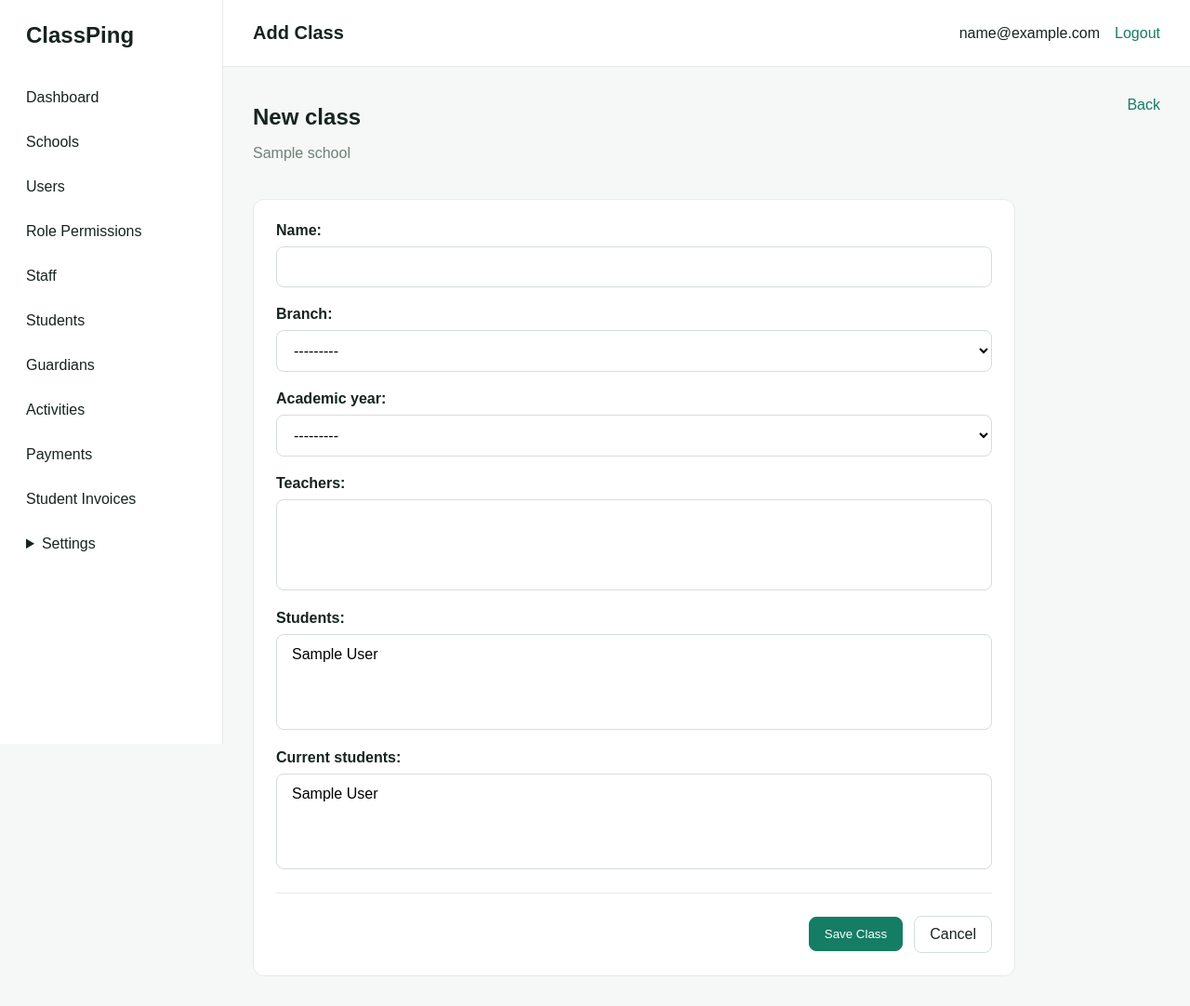
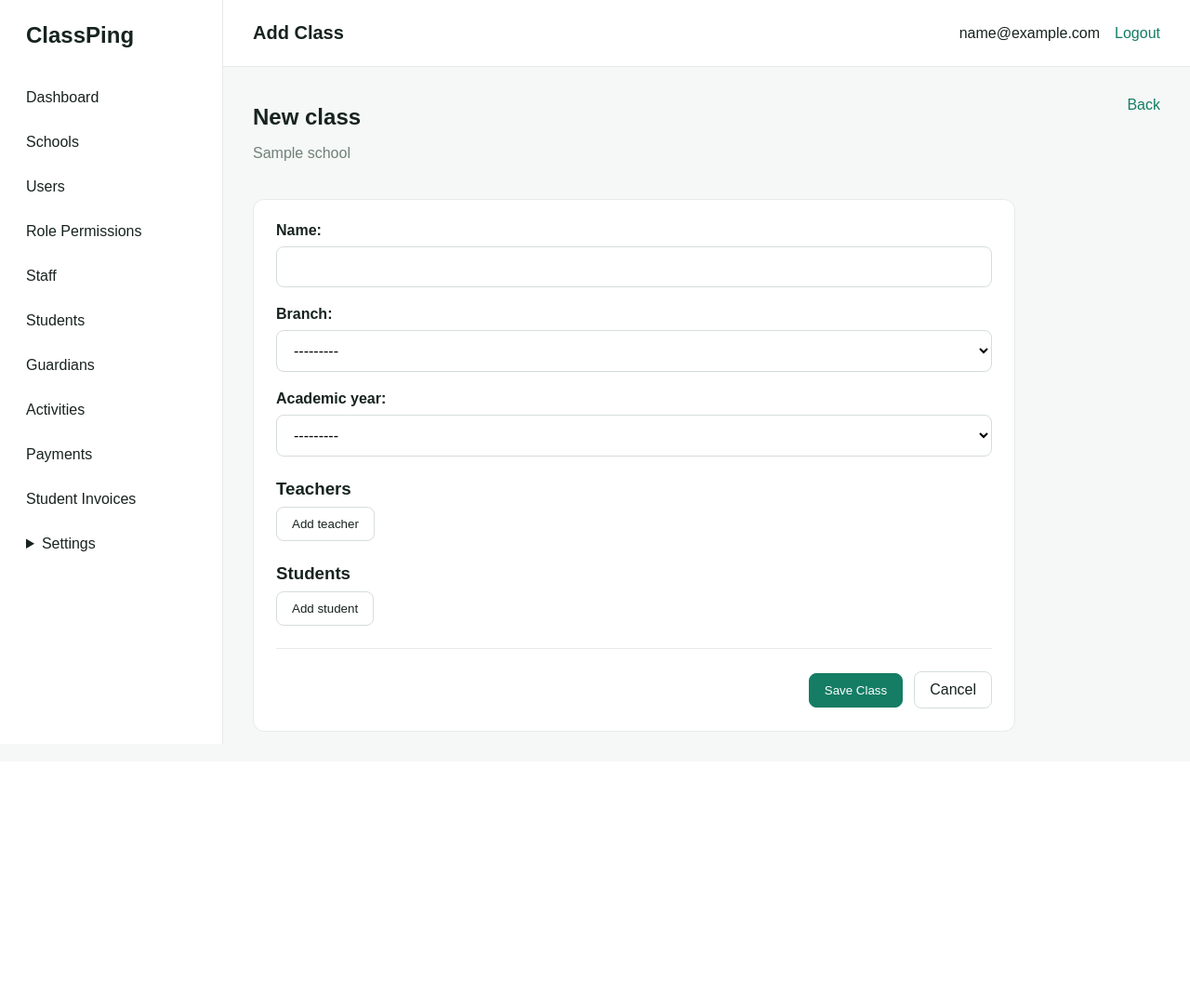
Before and after one commit to theclassping/classping-backend, a Django app: page /admin-web/schools/1/classes/add/ in a window 1280 px wide. Shown: the whole page at 93% size. After the commit the page ends 800 px from the top, so only its background shows below. Run offline with Django 4.2, Linux system fonts and the light colour scheme; a user stored in the database is signed in; tables that the repository leaves empty hold one stand-in row (values such as "Sample post"); lists and menus that the app fills with data are empty; parts of the project's set-up code (start-up, migrations or seed data) failed here and were passed over.

Commit message:
add reset pass url for school and fix class form

```diff
--- a/apps/admin_web/forms.py
+++ b/apps/admin_web/forms.py
@@ -1,7 +1,7 @@
 from django import forms
 from django.core.exceptions import ValidationError
 from django.db.models import Q
-from django.forms import BaseInlineFormSet, inlineformset_factory
+from django.forms import BaseInlineFormSet, inlineformset_factory, formset_factory
 
 from apps.academic_years.models import AcademicYear
 from apps.activities.models import Activity, ActivityImage, ActivityStudent
@@ -306,6 +306,68 @@ class ClassForm(forms.ModelForm):
         return cleaned_data
 
 
+class ClassTeacherRowForm(forms.Form):
+    staff = forms.ModelChoiceField(queryset=Staff.objects.none(), required=False, label="Existing teacher")
+    create_teacher = forms.BooleanField(required=False, label="Create new teacher")
+    first_name = forms.CharField(required=False, label="First name")
+    last_name = forms.CharField(required=False, label="Last name")
+    email = forms.EmailField(required=False, label="Email")
+    hire_date = forms.DateField(required=False, widget=forms.DateInput(attrs={"type": "date"}), label="Hire date")
+    qualification = forms.CharField(required=False, label="Qualification")
+
+    def __init__(self, *args, branch=None, **kwargs):
+        super().__init__(*args, **kwargs)
+        self.fields["staff"].queryset = Staff.objects.filter(
+            staff_type=Staff.StaffType.TEACHER, branch=branch
+        ).order_by("first_name", "last_name") if branch else Staff.objects.none()
+
+    def clean(self):
+        data = super().clean()
+        if not any(data.get(name) for name in ("staff", "create_teacher", "first_name", "last_name", "email")):
+            return data
+        if data.get("create_teacher"):
+            for name in ("first_name", "last_name", "email", "hire_date", "qualification"):
+                if not data.get(name): self.add_error(name, "This field is required for a new teacher.")
+            if data.get("email") and User.objects.filter(email__iexact=data["email"]).exists():
+                self.add_error("email", "A user with this email already exists.")
+        elif not data.get("staff"):
+            self.add_error("staff", "Select an existing teacher or create a new one.")
+        return data
+
+
+class ClassStudentRowForm(forms.Form):
+    student = forms.ModelChoiceField(queryset=Student.objects.none(), required=False, label="Existing student")
+    create_student = forms.BooleanField(required=False, label="Create new student")
+    first_name = forms.CharField(required=False, label="First name")
+    last_name = forms.CharField(required=False, label="Last name")
+    date_of_birth = forms.DateField(required=False, widget=forms.DateInput(attrs={"type": "date"}), label="Date of birth")
+    gender = forms.ChoiceField(required=False, choices=Student.GENDER_CHOICES, label="Gender")
+    enroll_date = forms.DateField(required=False, widget=forms.DateInput(attrs={"type": "date"}), label="Enrollment date")
+    status = forms.ChoiceField(required=False, choices=Student.STATUS_CHOICES, initial="active", label="Status")
+    is_current = forms.BooleanField(required=False, label="Current student")
+
+    def __init__(self, *args, branch=None, **kwargs):
+        super().__init__(*args, **kwargs)
+        self.fields["student"].queryset = Student.objects.filter(
+            branch=branch
+        ).order_by("last_name", "first_name") if branch else Student.objects.none()
+
+    def clean(self):
+        data = super().clean()
+        if not any(data.get(name) for name in ("student", "create_student", "first_name", "last_name")):
+            return data
+        if data.get("create_student"):
+            for name in ("first_name", "last_name", "date_of_birth", "gender", "enroll_date"):
+                if not data.get(name): self.add_error(name, "This field is required for a new student.")
+        elif not data.get("student"):
+            self.add_error("student", "Select an existing student or create a new one.")
+        return data
+
+
+ClassTeacherFormSet = formset_factory(ClassTeacherRowForm, extra=0)
+ClassStudentFormSet = formset_factory(ClassStudentRowForm, extra=0)
+
+
 class PaymentForm(forms.ModelForm):
     class Meta:
         model = Payment
--- a/apps/admin_web/views/schools.py
+++ b/apps/admin_web/views/schools.py
@@ -184,9 +184,32 @@ def class_form(request, school_pk, pk=None):
     form.fields["academic_year"].queryset = AcademicYear.objects.filter(
         branch__school=school
     ).select_related("branch").order_by("branch__name", "-start_date")
-    if request.method == "POST" and form.is_valid():
-        selected_students = form.cleaned_data["students"]
-        selected_ids = set(selected_students.values_list("pk", flat=True))
+    branch = (
+        form.data.get("branch")
+        or request.GET.get("branch")
+        or (class_obj.branch_id if class_obj else None)
+    )
+    if not branch and not class_obj:
+        branch = Branch.objects.filter(school=school).order_by("name").values_list("pk", flat=True).first()
+    teacher_formset = ClassTeacherFormSet(request.POST or None, prefix="teachers", form_kwargs={"branch": branch})
+    student_formset = ClassStudentFormSet(request.POST or None, prefix="students", form_kwargs={"branch": branch})
+    if not request.POST and class_obj:
+        teacher_formset = ClassTeacherFormSet(initial=[{"staff": x.staff_id} for x in class_obj.class_teachers.all()], prefix="teachers", form_kwargs={"branch": class_obj.branch_id})
+        student_formset = ClassStudentFormSet(initial=[{"student": x.student_id, "is_current": x.is_current} for x in class_obj.class_students.all()], prefix="students", form_kwargs={"branch": class_obj.branch_id})
+    if request.method == "POST" and form.is_valid() and teacher_formset.is_valid() and student_formset.is_valid():
+        selected_students = []
+        for row in student_formset.cleaned_data:
+            if not row: continue
+            if row.get("create_student"):
+                selected_students.append(Student.objects.create(
+                    first_name=row["first_name"], last_name=row["last_name"],
+                    date_of_birth=row["date_of_birth"], gender=row["gender"],
+                    enroll_date=row["enroll_date"], status=row.get("status") or "active",
+                    branch=form.cleaned_data["branch"],
+                ))
+            elif row.get("student"):
+                selected_students.append(row["student"])
+        selected_ids = {student.pk for student in selected_students}
         existing_assignments = list(class_obj.class_students.all()) if class_obj else []
         removals = [
             assignment for assignment in existing_assignments
@@ -197,16 +220,23 @@ def class_form(request, school_pk, pk=None):
         else:
             with transaction.atomic():
                 class_obj = form.save()
-                teacher_ids = set(form.cleaned_data["teachers"].values_list("pk", flat=True))
+                teacher_ids = set()
+                for row in teacher_formset.cleaned_data:
+                    if not row: continue
+                    if row.get("create_teacher"):
+                        user = User.objects.create_user(email=row["email"], password=None, temporary_password=generate_temporary_password(), first_name=row["first_name"], last_name=row["last_name"], role=User.Role.STAFF)
+                        staff = Staff.objects.create(user=user, branch=class_obj.branch, first_name=row["first_name"], last_name=row["last_name"], email=row["email"], staff_type=Staff.StaffType.TEACHER, hire_date=row["hire_date"], qualification=row["qualification"])
+                    else:
+                        staff = row.get("staff")
+                    if staff: teacher_ids.add(staff.pk)
                 ClassTeacher.objects.filter(class_obj=class_obj).exclude(
                     staff_id__in=teacher_ids
                 ).delete()
                 for staff_id in teacher_ids:
                     ClassTeacher.objects.get_or_create(class_obj=class_obj, staff_id=staff_id)
 
-                current_ids = set(
-                    form.cleaned_data["current_students"].values_list("pk", flat=True)
-                )
+                current_ids = {row["student"].pk for row in student_formset.cleaned_data if row and row.get("student") and row.get("is_current")}
+                current_ids.update(student.pk for row, student in zip(student_formset.cleaned_data, selected_students) if row and row.get("create_student") and row.get("is_current"))
                 ClassStudent.objects.filter(class_obj=class_obj).exclude(
                     student_id__in=selected_ids
                 ).delete()
@@ -230,7 +260,7 @@ def class_form(request, school_pk, pk=None):
     return render(
         request,
         "admin_web/schools/class_form.html",
-        {"school": school, "class_obj": class_obj, "form": form},
+        {"school": school, "class_obj": class_obj, "form": form, "teacher_formset": teacher_formset, "student_formset": student_formset},
     )
 
 
--- a/apps/admin_web/views_common.py
+++ b/apps/admin_web/views_common.py
@@ -27,6 +27,8 @@ from .forms import (
     SchoolForm,
     StudentForm,
     StudentGuardianFormSet,
+    ClassTeacherFormSet,
+    ClassStudentFormSet,
 )
 from apps.academic_years.models import AcademicYear
 from apps.activities.models import Activity
--- a/config/settings.py
+++ b/config/settings.py
@@ -204,6 +204,10 @@ PASSWORD_RESET_URL = os.environ.get(
     "PASSWORD_RESET_URL",
     "http://localhost:3000/reset-password/",
 )
+SCHOOL_PASSWORD_RESET_URL = os.environ.get(
+    "SCHOOL_PASSWORD_RESET_URL",
+    PASSWORD_RESET_URL,
+)
 
 SPECTACULAR_SETTINGS = {
     "TITLE": "ClassPing API",
--- a/templates/admin_web/schools/class_form.html
+++ b/templates/admin_web/schools/class_form.html
@@ -12,13 +12,31 @@
     <form method="post">
         {% csrf_token %}
         {% for field in form %}
+            {% if field.name != 'teachers' and field.name != 'students' and field.name != 'current_students' %}
             <div class="form-group">
                 {{ field.label_tag }}{{ field }}
                 {% if field.help_text %}<small class="help-text">{{ field.help_text }}</small>{% endif %}
                 {% if field.errors %}<ul class="field-errors">{% for error in field.errors %}<li>{{ error }}</li>{% endfor %}</ul>{% endif %}
             </div>
+            {% endif %}
         {% endfor %}
         {% if form.non_field_errors %}<ul class="field-errors">{% for error in form.non_field_errors %}<li>{{ error }}</li>{% endfor %}</ul>{% endif %}
+        <section class="detail-section">
+            <h3>Teachers</h3>
+            {{ teacher_formset.management_form }}
+            {% for row in teacher_formset %}<div class="card form-inline-record">{% for field in row %}<div class="form-group">{{ field.label_tag }}{{ field }}{% for error in field.errors %}<div class="field-errors">{{ error }}</div>{% endfor %}</div>{% endfor %}</div>{% endfor %}
+            <div id="teacher-cards"></div>
+            <template id="teacher-template"><div class="card form-inline-record">{% for field in teacher_formset.empty_form %}<div class="form-group">{{ field.label_tag }}{{ field }}{% for error in field.errors %}<div class="field-errors">{{ error }}</div>{% endfor %}</div>{% endfor %}</div></template>
+            <button type="button" class="btn" data-add-card="teacher">Add teacher</button>
+        </section>
+        <section class="detail-section">
+            <h3>Students</h3>
+            {{ student_formset.management_form }}
+            {% for row in student_formset %}<div class="card form-inline-record">{% for field in row %}<div class="form-group">{{ field.label_tag }}{{ field }}{% for error in field.errors %}<div class="field-errors">{{ error }}</div>{% endfor %}</div>{% endfor %}</div>{% endfor %}
+            <div id="student-cards"></div>
+            <template id="student-template"><div class="card form-inline-record">{% for field in student_formset.empty_form %}<div class="form-group">{{ field.label_tag }}{{ field }}{% for error in field.errors %}<div class="field-errors">{% for error in field.errors %}{{ error }}{% endfor %}</div>{% endfor %}</div>{% endfor %}</div></template>
+            <button type="button" class="btn" data-add-card="student">Add student</button>
+        </section>
         <div class="form-actions"><button type="submit" class="btn btn-primary">Save Class</button><a href="{% if class_obj %}{% url 'admin_web:class_detail' class_obj.pk %}{% else %}{% url 'admin_web:school_detail' school.pk %}{% endif %}" class="btn">Cancel</a></div>
     </form>
 </div>
@@ -27,4 +45,34 @@
         {% csrf_token %}<button type="submit" class="btn danger-button">Delete Class</button>
     </form>
 {% endif %}
+<script>
+document.querySelectorAll('input[name$="-create_teacher"], input[name$="-create_student"]').forEach(function (toggle) {
+    const row = toggle.closest('.form-inline-record');
+    const prefix = toggle.name.replace(/-create_(teacher|student)$/, '');
+    const select = row && row.querySelector('select[name="' + prefix + '-staff"], select[name="' + prefix + '-student"]');
+    if (!row || !select) return;
+    const selectGroup = select.closest('.form-group');
+    function updateMode() {
+        const creating = toggle.checked;
+        selectGroup.hidden = creating;
+        select.disabled = creating;
+        if (creating) select.value = '';
+    }
+    toggle.addEventListener('change', updateMode);
+    updateMode();
+});
+function addCard(kind) {
+    const total = document.querySelector('#id_' + kind + 's-TOTAL_FORMS');
+    const template = document.querySelector('#' + kind + '-template').innerHTML;
+    const html = template.replaceAll('__prefix__', total.value);
+    document.querySelector('#' + kind + '-cards').insertAdjacentHTML('beforeend', html);
+    total.value = Number(total.value) + 1;
+    const card = document.querySelector('#' + kind + '-cards .form-inline-record:last-child');
+    const toggle = card.querySelector('input[name$="-create_' + kind + '"]');
+    const select = card.querySelector('select[name$="-' + (kind === 'teacher' ? 'staff' : 'student') + '"]');
+    const group = select.closest('.form-group');
+    toggle.addEventListener('change', function () { group.hidden = toggle.checked; select.disabled = toggle.checked; if (toggle.checked) select.value = ''; });
+}
+document.querySelectorAll('[data-add-card]').forEach(function (button) { button.addEventListener('click', function () { addCard(button.dataset.addCard); }); });
+</script>
 {% endblock %}
```
Also changed, not shown: apps/users/signals.py (+6 -1 lines).
